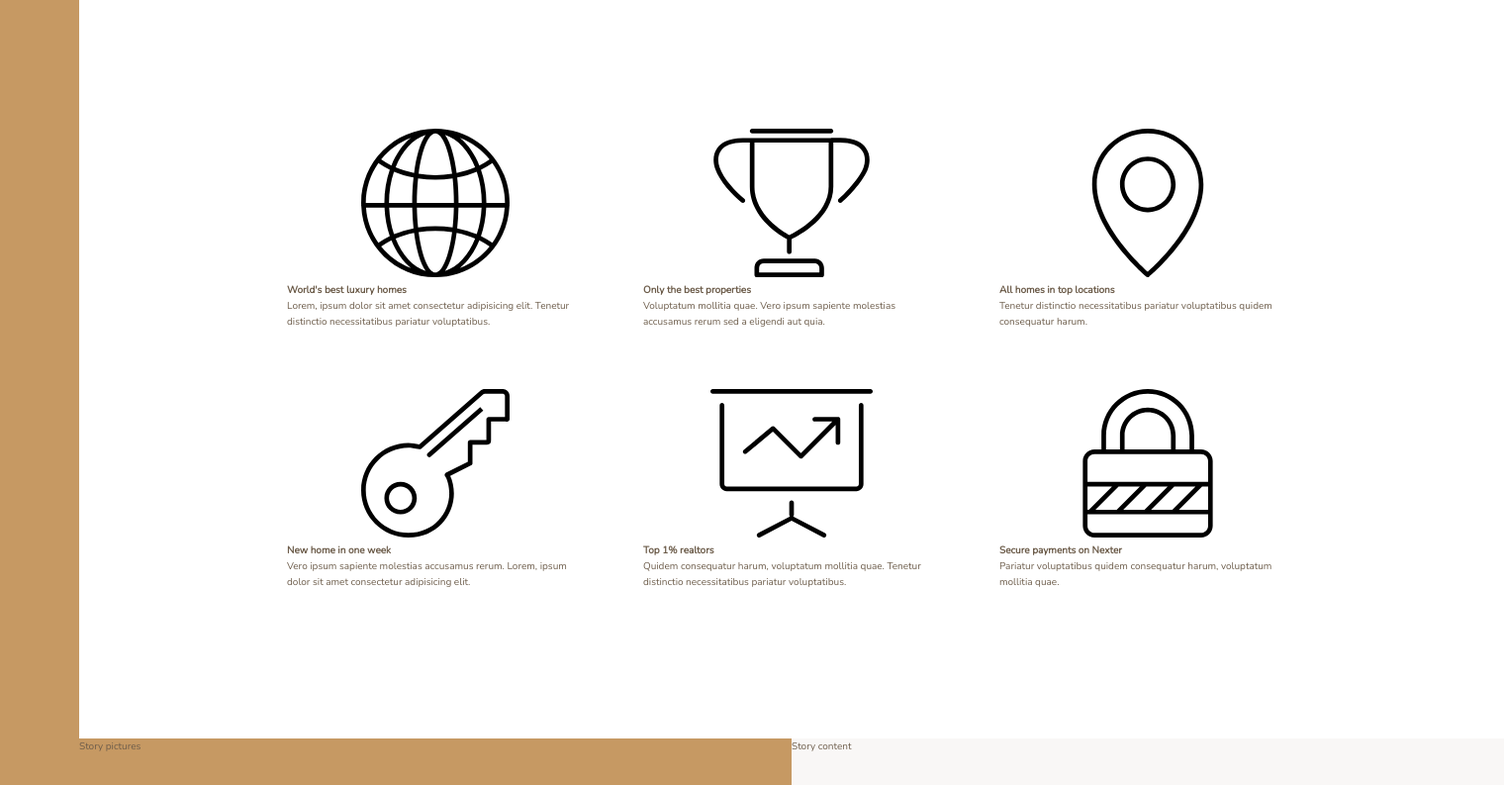
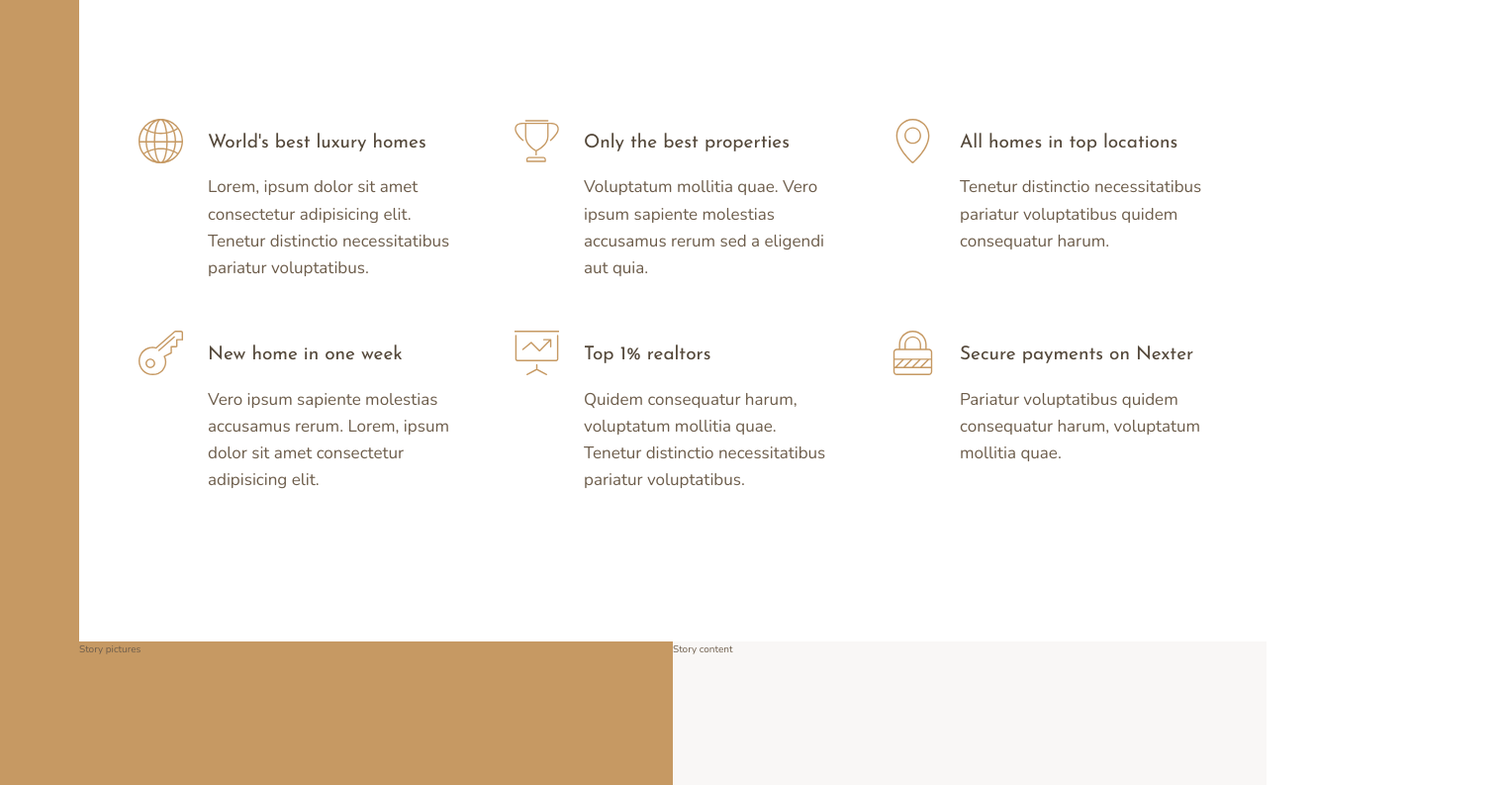
Before and after one commit to lucierabahi/nexter, a website: page index.html in a window 1280 px wide. Shown: the part 660-1453 px from the top of the page at 99% size, 1520 px wide, since content can reach past the window. Drawn offline with nearby package versions, Linux system fonts and the light colour scheme.

Commit message:
features section part 2

```diff
--- a/index.html
+++ b/index.html
@@ -32,7 +32,9 @@
                 <svg class="feature__icon">
                     <use xlink:href="img/sprite.svg#icon-global" />
                 </svg>
-                <h4 class="heading-4">World's best luxury homes</h4>
+                <h4 class="heading-4 heading-4--dark">
+                    World's best luxury homes
+                </h4>
                 <p class="feature__text">
                     Lorem, ipsum dolor sit amet consectetur adipisicing elit.
                     Tenetur distinctio necessitatibus pariatur voluptatibus.
@@ -42,7 +44,9 @@
                 <svg class="feature__icon">
                     <use xlink:href="img/sprite.svg#icon-trophy" />
                 </svg>
-                <h4 class="heading-4">Only the best properties</h4>
+                <h4 class="heading-4 heading-4--dark">
+                    Only the best properties
+                </h4>
                 <p class="feature__text">
                     Voluptatum mollitia quae. Vero ipsum sapiente molestias
                     accusamus rerum sed a eligendi aut quia.
@@ -52,7 +56,9 @@
                 <svg class="feature__icon">
                     <use xlink:href="img/sprite.svg#icon-map-pin" />
                 </svg>
-                <h4 class="heading-4">All homes in top locations</h4>
+                <h4 class="heading-4 heading-4--dark">
+                    All homes in top locations
+                </h4>
                 <p class="feature__text">
                     Tenetur distinctio necessitatibus pariatur voluptatibus
                     quidem consequatur harum.
@@ -62,7 +68,7 @@
                 <svg class="feature__icon">
                     <use xlink:href="img/sprite.svg#icon-key" />
                 </svg>
-                <h4 class="heading-4">New home in one week</h4>
+                <h4 class="heading-4 heading-4--dark">New home in one week</h4>
                 <p class="feature__text">
                     Vero ipsum sapiente molestias accusamus rerum. Lorem, ipsum
                     dolor sit amet consectetur adipisicing elit.
@@ -72,7 +78,7 @@
                 <svg class="feature__icon">
                     <use xlink:href="img/sprite.svg#icon-presentation" />
                 </svg>
-                <h4 class="heading-4">Top 1% realtors</h4>
+                <h4 class="heading-4 heading-4--dark">Top 1% realtors</h4>
                 <p class="feature__text">
                     Quidem consequatur harum, voluptatum mollitia quae. Tenetur
                     distinctio necessitatibus pariatur voluptatibus.
@@ -82,7 +88,9 @@
                 <svg class="feature__icon">
                     <use xlink:href="img/sprite.svg#icon-lock" />
                 </svg>
-                <h4 class="heading-4">Secure payments on Nexter</h4>
+                <h4 class="heading-4 heading-4--dark">
+                    Secure payments on Nexter
+                </h4>
                 <p class="feature__text">
                     Pariatur voluptatibus quidem consequatur harum, voluptatum
                     mollitia quae.
--- a/sass/_base.scss
+++ b/sass/_base.scss
@@ -38,10 +38,8 @@
     display: grid;
     grid-template-rows: 80vh min-content 40vw repeat(3, min-content);
     grid-template-columns:
-        [sidebar-start] 8rem [sidebar-end full-start] minmax(
-            6rem,
-            1fr
-        ) [center-start] repeat(
+        [sidebar-start] 8rem [sidebar-end full-start] minmax(6rem, 1fr)
+        [center-start] repeat(
             8,
             [col-start] minmax(min-content, 14rem) [col-end]
         )
--- a/sass/_features.scss
+++ b/sass/_features.scss
@@ -1,9 +1,30 @@
 .features {
     grid-column: center-start / center-end;
 
-    margin: 15rem;
+    margin: 15rem 0;
 
     display: grid;
-    grid-template-columns: repeat(3, 1fr);
+    //grid-template-columns: repeat(3, 1fr);
+    grid-template-columns: repeat(auto-fit, minmax(25rem, 1fr));
     grid-gap: 6rem;
+    align-items: start;
 }
+
+.feature {
+    display: grid;
+    grid-template-columns: min-content 1fr;
+    grid-row-gap: 1.5rem;
+    grid-column-gap: 2.5rem;
+
+    &__icon {
+        fill: $color-primary;
+        width: 4.5rem;
+        height: 4.5rem;
+        grid-row: 1 / span 2;
+        transform: translateY(-1rem);
+    }
+
+    &__text {
+        font-size: 1.7rem;
+    }
+}
--- a/sass/_typography.scss
+++ b/sass/_typography.scss
@@ -0,0 +1,29 @@
+%heading {
+    font-family: $font-display;
+    font-weight: 400;
+}
+
+.heading-1 {
+    @extend %heading;
+}
+
+.heading-2 {
+    @extend %heading;
+}
+
+.heading-3 {
+    @extend %heading;
+}
+
+.heading-4 {
+    @extend %heading;
+    font-size: 1.9rem;
+
+    &--light {
+        color: $color-grey-light-1;
+    }
+
+    &--dark {
+        color: $color-grey-dark-1;
+    }
+}
```
Also changed, not shown: css/style.css.
